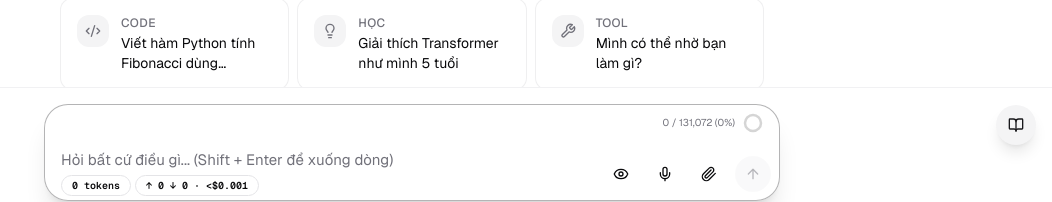
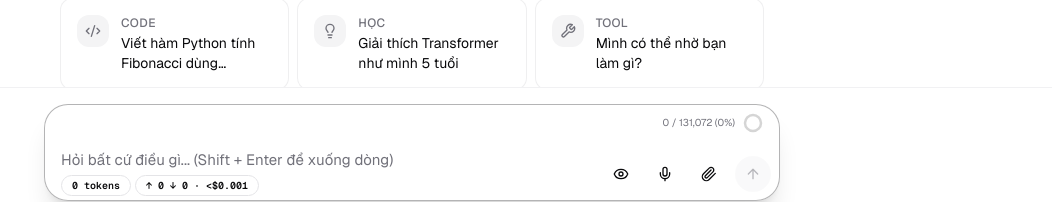
Before and after one commit to VuTan11501/tans-agents, a Next.js app: page / in a window 1280 px wide. Shown: the part 559-761 px from the top of the page, without its empty margins (228-1280 px from the left). Built offline with nearby package versions, Linux system fonts and the light colour scheme.

Commit message:
remove(reading-mode): drop reading mode feature (overlapped send button)

```diff
--- a/app/globals.css
+++ b/app/globals.css
@@ -228,24 +228,3 @@
 [data-density="comfortable"] [data-chat-messages] > * + * {
   margin-top: 2.5rem;
 }
-
-/* Reading mode */
-[data-reading="on"] [data-sidebar],
-[data-reading="on"] aside {
-  display: none !important;
-}
-[data-reading="on"] [data-header-chrome],
-[data-reading="on"] header {
-  display: none !important;
-}
-[data-reading="on"] main {
-  max-width: 100%;
-}
-[data-reading="on"] [data-chat-messages] {
-  max-width: 65ch;
-  margin: 0 auto;
-  font-size: 1.05rem;
-}
-[data-reading="on"] [data-composer-extra] {
-  display: none !important;
-}
--- a/components/chat.tsx
+++ b/components/chat.tsx
@@ -8,7 +8,6 @@ import { Sidebar } from "@/components/sidebar"
 import { EmptyState } from "@/components/empty-state"
 import { MessageBubble, isLikelyTruncated } from "@/components/message"
 import { Composer } from "@/components/composer"
-import { ReadingMode } from "@/components/reading-mode"
 import { ShortcutsDialog } from "@/components/shortcuts-dialog"
 import { ChatSearch } from "@/components/chat-search"
 import { BulkActions } from "@/components/bulk-actions"
@@ -774,7 +773,6 @@ export function Chat() {
         </div>
       </div>
 
-      <ReadingMode />
       <BulkActions
         selectedCount={selectedIds.size}
         selectionMode={selectionMode}
--- a/components/reading-mode.tsx
+++ /dev/null
@@ -1,59 +0,0 @@
-"use client"
-
-import { useEffect, useState } from "react"
-import { createPortal } from "react-dom"
-import { BookOpen, X } from "lucide-react"
-import { Button } from "@/components/ui/button"
-import { cn } from "@/lib/utils"
-
-export function ReadingMode() {
-  const [mounted, setMounted] = useState(false)
-  const [enabled, setEnabled] = useState(false)
-
-  useEffect(() => {
-    setMounted(true)
-  }, [])
-
-  useEffect(() => {
-    const root = document.documentElement
-    if (enabled) root.dataset.reading = "on"
-    else delete root.dataset.reading
-
-    return () => {
-      delete root.dataset.reading
-    }
-  }, [enabled])
-
-  useEffect(() => {
-    if (!enabled) return
-
-    function handleKeyDown(event: KeyboardEvent) {
-      if (event.key !== "Escape") return
-      setEnabled(false)
-    }
-
-    window.addEventListener("keydown", handleKeyDown)
-    return () => window.removeEventListener("keydown", handleKeyDown)
-  }, [enabled])
-
-  if (!mounted) return null
-
-  return createPortal(
-    <Button
-      type="button"
-      size="icon"
-      variant={enabled ? "default" : "secondary"}
-      onClick={() => setEnabled((current) => !current)}
-      aria-pressed={enabled}
-      aria-label={enabled ? "Thoát chế độ đọc" : "Chế độ đọc"}
-      title={enabled ? "Thoát chế độ đọc" : "Chế độ đọc"}
-      className={cn(
-        "fixed right-4 h-10 w-10 rounded-full shadow-lg transition-all",
-        enabled ? "bottom-4 z-[60]" : "bottom-24 z-30"
-      )}
-    >
-      {enabled ? <X className="h-4 w-4" /> : <BookOpen className="h-4 w-4" />}
-    </Button>,
-    document.body
-  )
-}
```
